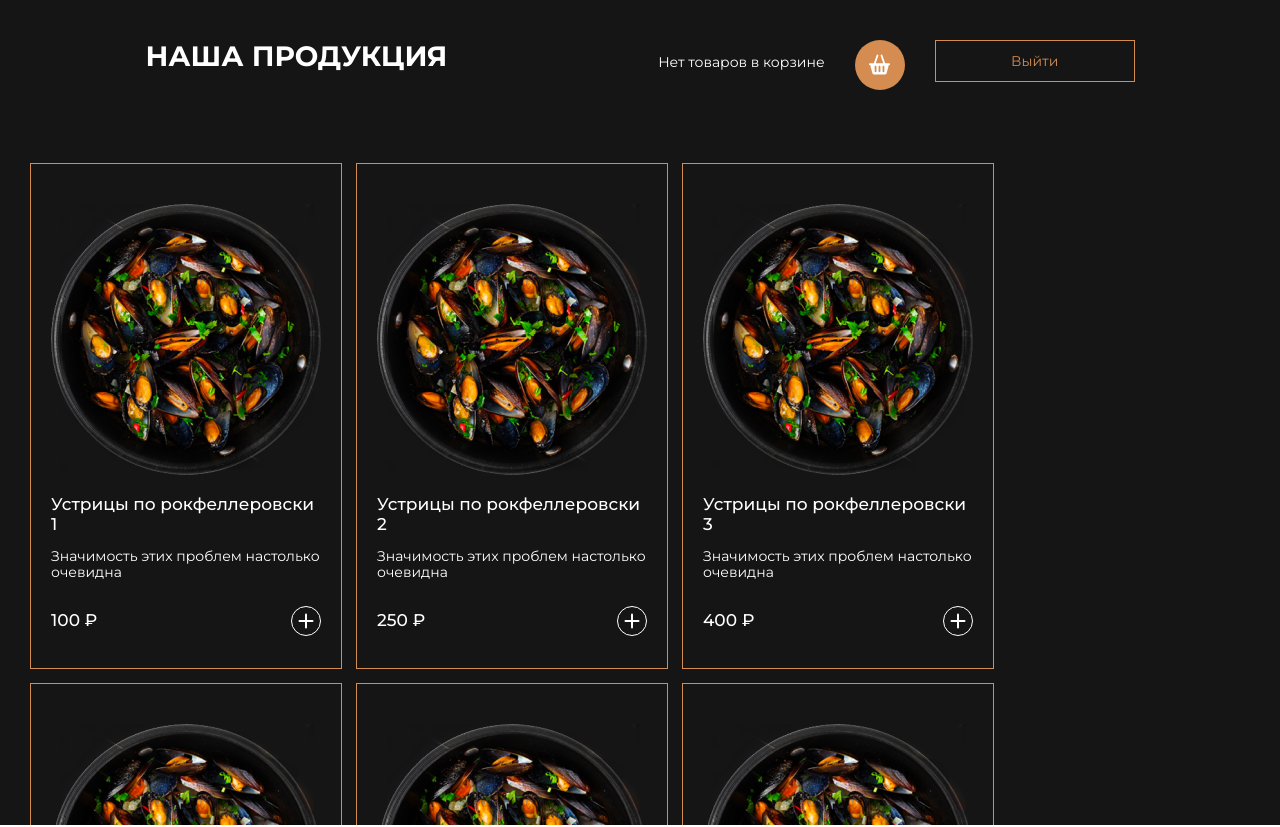
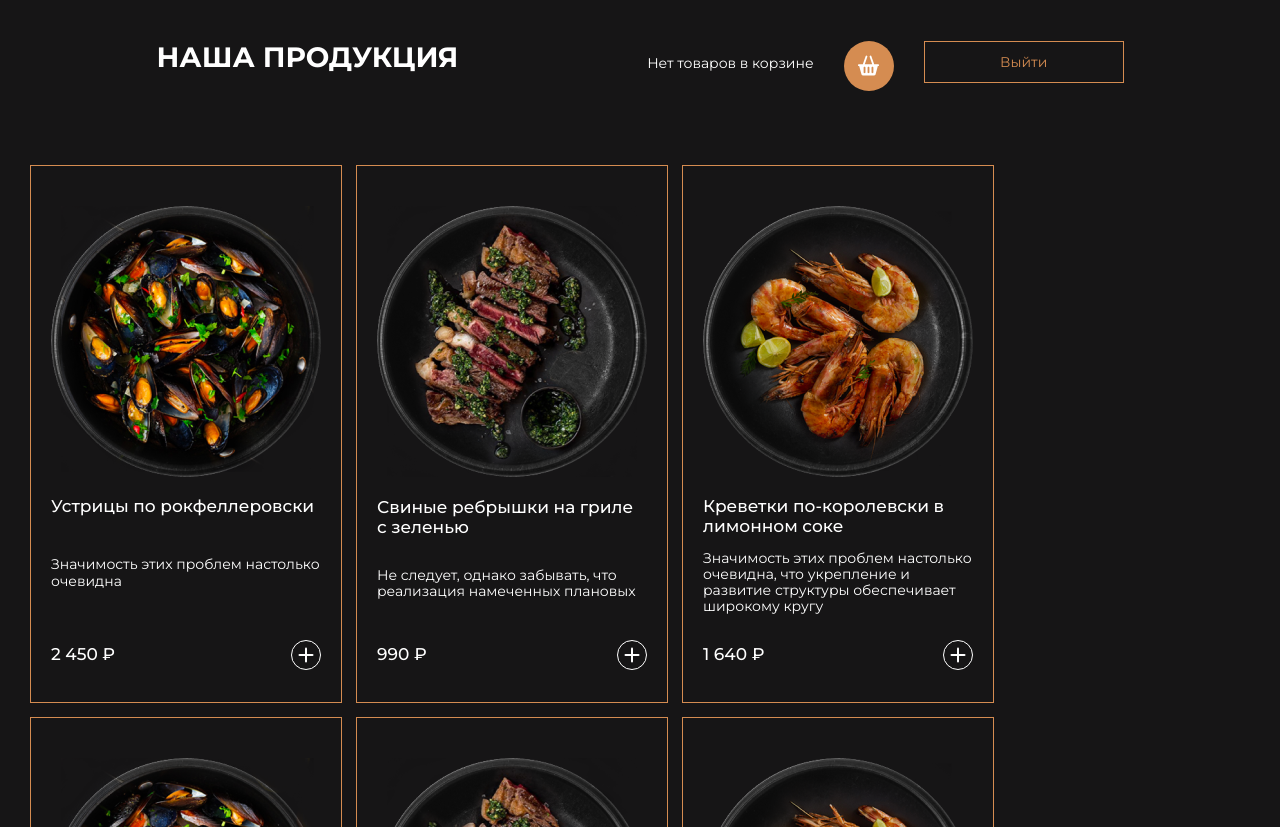
Before and after one commit to AlexAven/food-delivery, a React (Vite) app: page / in a window 1280 px wide. Built offline with nearby package versions, Linux system fonts and the light colour scheme; data requests are answered from the project's data file.

Commit message:
code refactoring

```diff
--- a/server/db.json
+++ b/server/db.json
@@ -2,45 +2,45 @@
   "entities": [
     {
       "id": 1,
-      "title": "Устрицы по рокфеллеровски 1",
+      "title": "Устрицы по рокфеллеровски",
       "description": "Значимость этих проблем настолько очевидна",
-      "price": 100,
+      "price": 2450,
       "photo": "./src/assets/images/1.png"
     },
     {
       "id": 2,
-      "title": "Устрицы по рокфеллеровски 2",
-      "description": "Значимость этих проблем настолько очевидна",
-      "price": 250,
-      "photo": "./src/assets/images/1.png"
+      "title": "Свиные ребрышки на гриле с зеленью",
+      "description": "Не следует, однако забывать, что реализация намеченных плановых",
+      "price": 990,
+      "photo": "./src/assets/images/2.png"
     },
     {
       "id": 3,
-      "title": "Устрицы по рокфеллеровски 3",
-      "description": "Значимость этих проблем настолько очевидна",
-      "price": 400,
-      "photo": "./src/assets/images/1.png"
+      "title": "Креветки по-королевски в лимонном соке",
+      "description": "Значимость этих проблем настолько очевидна, что укрепление и развитие структуры обеспечивает широкому кругу",
+      "price": 1640,
+      "photo": "./src/assets/images/3.png"
     },
     {
       "id": 4,
-      "title": "Устрицы по рокфеллеровски 4",
-      "description": "Значимость этих проблем настолько очевидна",
-      "price": 467,
+      "title": "Устрицы по рокфеллеровски 2",
+      "description": "Значимость этих проблем настолько очевидна что",
+      "price": 1360,
       "photo": "./src/assets/images/1.png"
     },
     {
       "id": 5,
-      "title": "Устрицы по рокфеллеровски 5",
-      "description": "Значимость этих проблем настолько очевидна",
-      "price": 320,
-      "photo": "./src/assets/images/1.png"
+      "title": "Свиные ребрышки на гриле с зеленью 2",
+      "description": "Не следует, однако забывать, что реализация намеченных плановыхНе ченных плановых",
+      "price": 800,
+      "photo": "./src/assets/images/2.png"
     },
     {
       "id": 6,
-      "title": "Устрицы по рокфеллеровски 6",
-      "description": "Значимость этих проблем настолько очевидна",
-      "price": 9340,
-      "photo": "./src/assets/images/1.png"
+      "title": "Креветки по-королевски в лимонном соке 2",
+      "description": "Значимость этих проблем настолько очевидна, что укрепление Значимость этих проблем настолько очевидна, что укрепление",
+      "price": 2100,
+      "photo": "./src/assets/images/3.png"
     }
   ]
 }
--- a/src/components/Card/Card.styled.js
+++ b/src/components/Card/Card.styled.js
@@ -45,7 +45,7 @@ const Photo = styled.img`
 const Title = styled.h3`
   font-size: 17px;
   font-weight: 500;
-  align-content: center;
+  flex-grow: 1;
 `;
 
 const Description = styled.p`
--- a/src/components/Cart/Cart.styled.js
+++ b/src/components/Cart/Cart.styled.js
@@ -2,10 +2,11 @@ import styled from 'styled-components';
 
 const Purchases = styled.div`
   margin: 0 auto;
+  padding: 80px 0;
   max-width: 850px;
   display: flex;
   flex-direction: column;
-  overflow: auto;
+  overflow-y: auto;
   gap: 40px;
 `;
 
--- a/src/components/Header/Header.jsx
+++ b/src/components/Header/Header.jsx
@@ -8,7 +8,6 @@ import ButtonSquare from '../ButtonSquare/ButtonSquare';
 const Header = (props) => {
   const { children, cart, nav, counter } = props;
   const { totalPrice, totalItems } = useSelector((state) => state.cart);
-  console.log(useSelector((state) => state.cart));
 
   const pluraiser = (value) => {
     const cases = [2, 0, 1, 1, 1, 2];
@@ -19,6 +18,7 @@ const Header = (props) => {
 
   return (
     <header className={styles.header}>
+      <div className={styles.header__main}>
         {nav && (
           <Link to="/">
             <ButtonCircle type={'arrowLeft'} />
@@ -28,9 +28,14 @@ const Header = (props) => {
         <div className={styles.wrapper}>
           {counter && (
             <p className={styles.header__basketCounter}>
-            {totalItems === 0
-              ? 'Нет товаров в корзине'
-              : `${pluraiser(totalItems)} на сумму ${totalPrice.toLocaleString('ru-RU')} руб.`}
+              {totalItems === 0 ? (
+                'Нет товаров в корзине'
+              ) : (
+                <>
+                  <span>{pluraiser(totalItems)}</span>
+                  <span>на сумму {totalPrice.toLocaleString('ru-RU')} ₽</span>
+                </>
+              )}
             </p>
           )}
           {cart && (
@@ -40,6 +45,7 @@ const Header = (props) => {
           )}
           <ButtonSquare>Выйти</ButtonSquare>
         </div>
+      </div>
     </header>
   );
 };
--- a/src/components/Header/Header.module.scss
+++ b/src/components/Header/Header.module.scss
@@ -2,9 +2,18 @@
 
 .header {
   display: flex;
-  justify-content: space-around;
-  padding: 40px 40px;
+  justify-content: center;
+  align-items: center;
+  padding: 40px 20px;
   background-color: $headerBackground;
+  height: 135px;
+  box-sizing: border-box;
+
+  &__main {
+    display: flex;
+    justify-content: space-between;
+    width: 78%;
+  }
 
 
   &__basketBtn {
@@ -24,6 +33,12 @@
     }
   }
 
+  &__basketCounter {
+    display: flex;
+    flex-direction: column;
+    text-align: right;
+  }
+
   .wrapper {
     display: flex;
     gap: 30px;
```
Also changed, not shown: src/pages/Mainpage/Mainpage.jsx (+0 -50 lines), src/assets/images/2.png (added), src/assets/images/3.png (added). Lines whose indentation alone changed are shown as unchanged.
